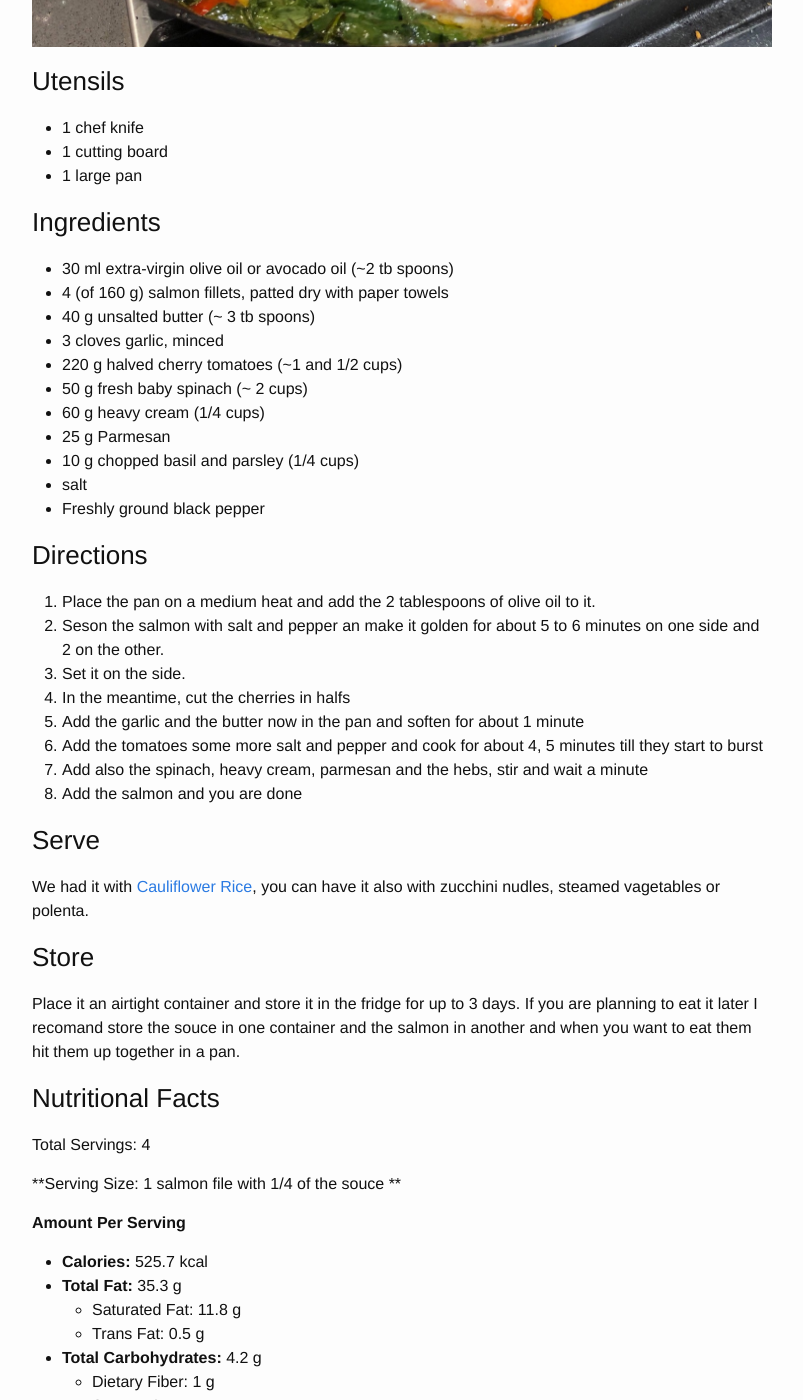
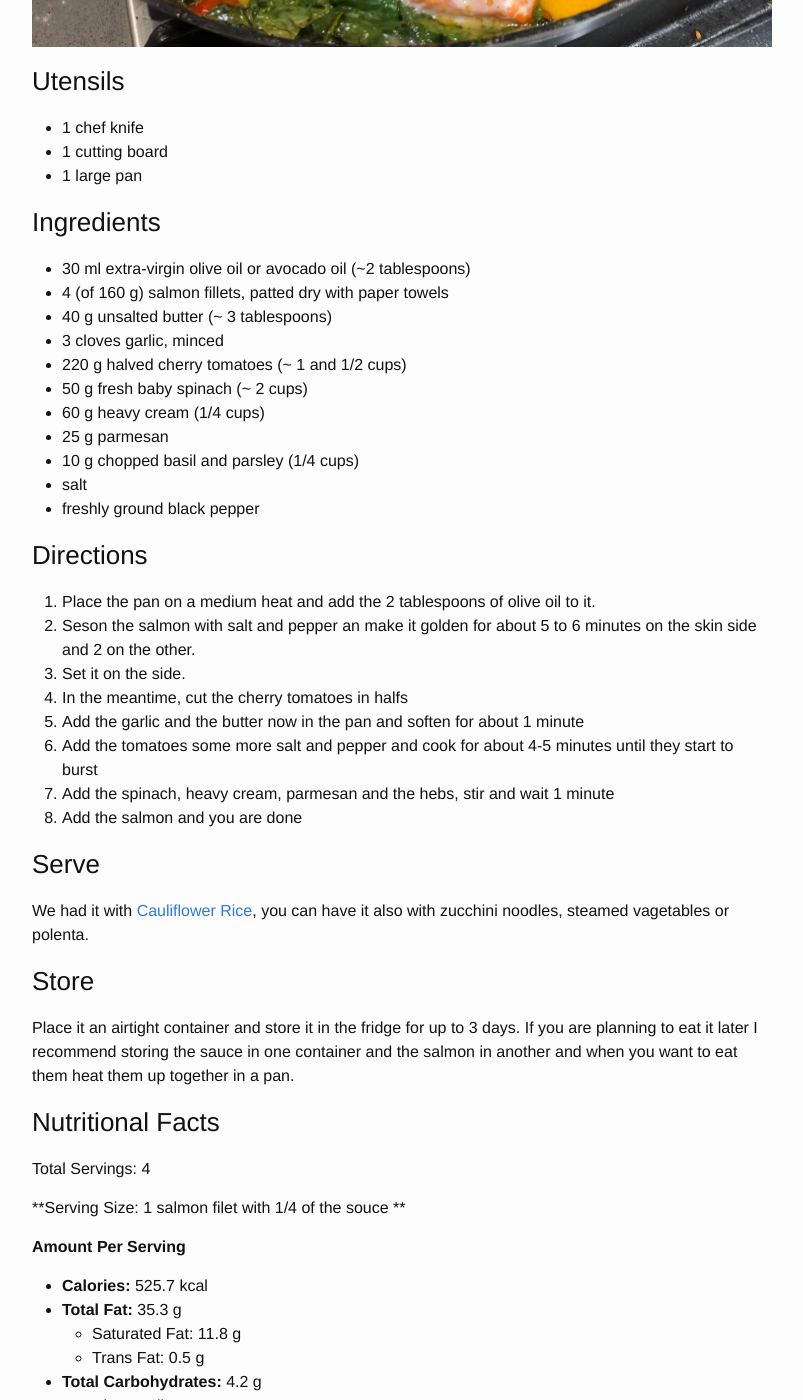
Before and after one commit to melaniaandrisan/melaniaandrisan.github.io, a Jekyll site: the page built from _posts/food/2018-09-27-Toscan_Salmon.md, in a window 1280 px wide and 1400 px high, scrolled down 891 px. Shown: the whole window, without its empty margins (238-1041 px from the left). Built offline with Jekyll 4.4.1, drawn with Linux system fonts in a browser that asks for light colours; comment, search, counter and statistics services are not loaded.

Commit message:
Corrections

```diff
--- a/_posts/food/2018-09-27-Toscan_Salmon.md
+++ b/_posts/food/2018-09-27-Toscan_Salmon.md
@@ -24,38 +24,38 @@ A very colorful and tasty plate for you and your family. Creamy, crispy salmon a
 - 1 large pan
 
 ### Ingredients
-- 30 ml extra-virgin olive oil or avocado oil (~2 tb spoons)
+- 30 ml extra-virgin olive oil or avocado oil (~2 tablespoons)
 - 4 (of 160 g) salmon fillets, patted dry with paper towels
-- 40 g unsalted butter (~ 3 tb spoons)
+- 40 g unsalted butter (~ 3 tablespoons)
 - 3 cloves garlic, minced
-- 220 g halved cherry tomatoes (~1 and 1/2 cups)
+- 220 g halved cherry tomatoes (~ 1 and 1/2 cups)
 - 50 g fresh baby spinach (~ 2 cups)
 - 60 g heavy cream (1/4 cups)
-- 25 g Parmesan
+- 25 g parmesan
 - 10 g chopped basil and parsley (1/4 cups)
 - salt
-- Freshly ground black pepper
+- freshly ground black pepper
 
 ### Directions
 1. Place the pan on a medium heat and add the 2 tablespoons of olive oil to it.
-2. Seson the salmon with salt and pepper an make it golden for about 5 to 6 minutes on one side and 2 on the other.
+2. Seson the salmon with salt and pepper an make it golden for about 5 to 6 minutes on the skin side and 2 on the other.
 3. Set it on the side.
-4. In the meantime, cut the cherries in halfs
+4. In the meantime, cut the cherry tomatoes in halfs
 5. Add the garlic and the butter now in the pan and soften for about 1 minute
-6. Add the tomatoes some more salt and pepper and cook for about 4, 5 minutes till they start to burst
-7. Add also the spinach, heavy cream, parmesan and the hebs, stir and wait a minute
+6. Add the tomatoes some more salt and pepper and cook for about 4-5 minutes until they start to burst
+7. Add the spinach, heavy cream, parmesan and the hebs, stir and wait 1 minute
 8. Add the salmon and you are done
 
 ### Serve
-We had it with [Cauliflower Rice](http://mela.ro/food/2018/10/03/Cauliflower-Rice/), you can have it also with zucchini nudles, steamed vagetables or polenta.
+We had it with [Cauliflower Rice](http://mela.ro/food/2018/10/03/Cauliflower-Rice/), you can have it also with zucchini noodles, steamed vagetables or polenta.
 
 ### Store
-Place it an airtight container and store it in the fridge for up to 3 days. If you are planning to eat it later I recomand store the souce in one container and the salmon in another and when you want to eat them hit them up together in a pan.
+Place it an airtight container and store it in the fridge for up to 3 days. If you are planning to eat it later I recommend storing the sauce in one container and the salmon in another and when you want to eat them heat them up together in a pan.
 
 ### Nutritional Facts
 Total Servings: 4
 
-**Serving Size: 1 salmon file with 1/4 of the souce **
+**Serving Size: 1 salmon filet with 1/4 of the souce **
 
 **Amount Per Serving**
 
```
Also changed, not shown: other parts of _posts/food/2018-09-27-Toscan_Salmon.md (+1 -1 lines), _posts/food/2018-10-03-Cauliflower-Rice.md (+6 -6 lines), _posts/food/food.md (+1 -1 lines).
